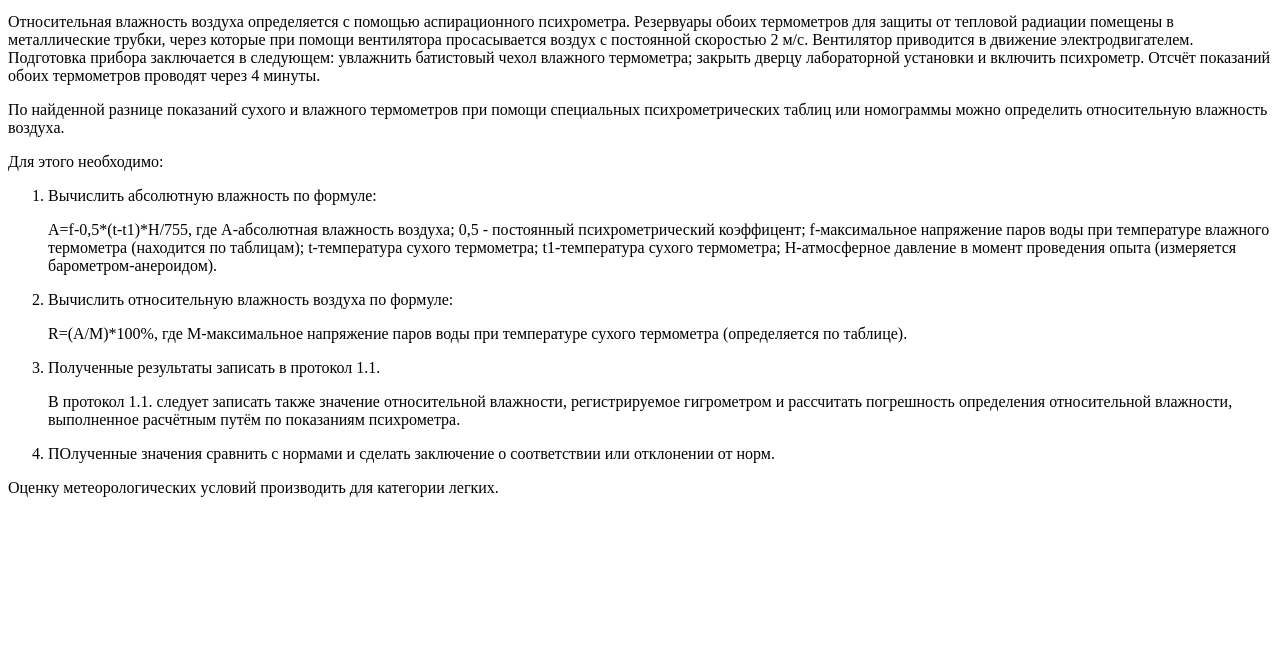
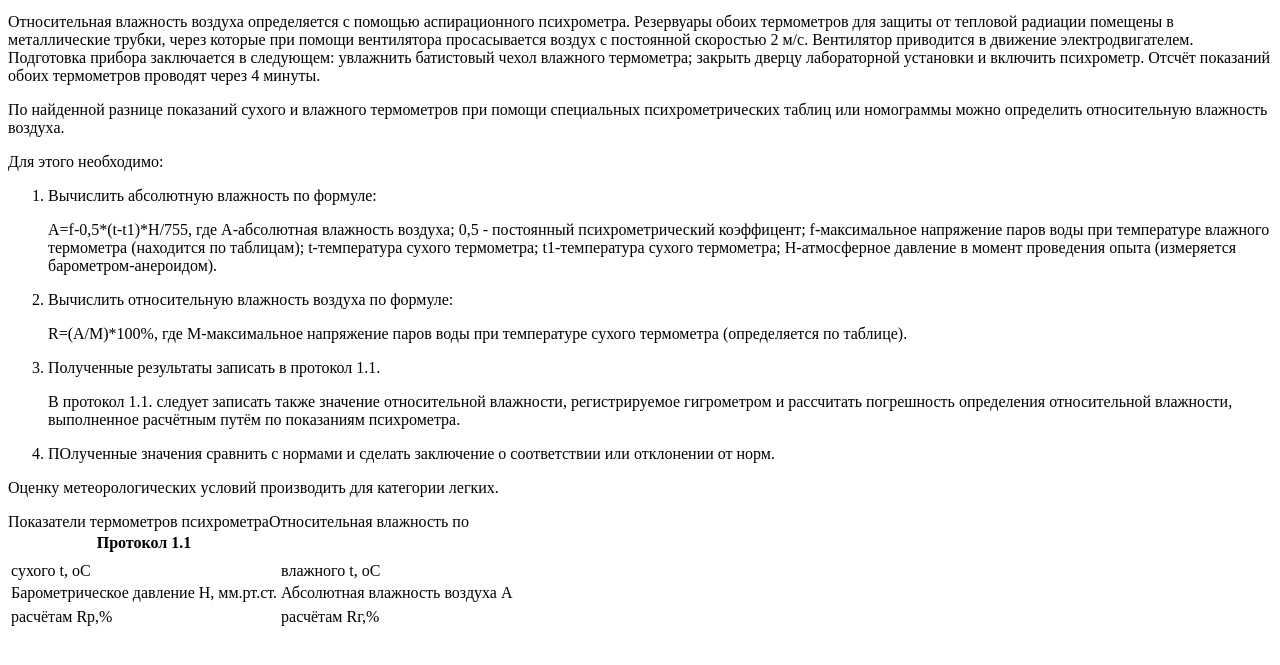
Before and after one commit to vshlyaga/Into-to-HTML-pavafanasev, a plain HTML site: page index.html in a window 1280 px wide. Shown: the part 101-766 px from the top of the page. Drawn offline with Linux system fonts and the light colour scheme.

Commit message:
Update index.html

```diff
--- a/index.html
+++ b/index.html
@@ -36,5 +36,34 @@
     <li>ПОлученные значения сравнить с нормами и сделать заключение о соответствии или отклонении от норм.</li>
   </ol>
   <p>Оценку метеорологических условий производить для категории легких.</p>
+  <table>
+    <tr>
+      <th>Протокол 1.1</th>
+    </tr>
+    <tr>
+      <td>
+        <tr>Показатели термометров психрометра</tr>
+        <tr>
+          <td>сухого t, oC</td>
+          <td>влажного t, oC</td>
+        </tr>
+      </td>
+      <td>Барометрическое давление H, мм.рт.ст.</td>
+      <td>Абсолютная влажность воздуха A </td>
+      <td>
+        <tr>Относительная влажность по</tr>
+        <tr>
+          <td>расчётам Rp,%</td>
+          <td>расчётам Rг,%</td>
+        </tr>
+      </td>
+    </tr>
+    <tr>
+      <td></td>
+      <td></td>
+      <td></td>
+      <td></td>
+    </tr>
+  </table>
 </body>
 </html>
```
